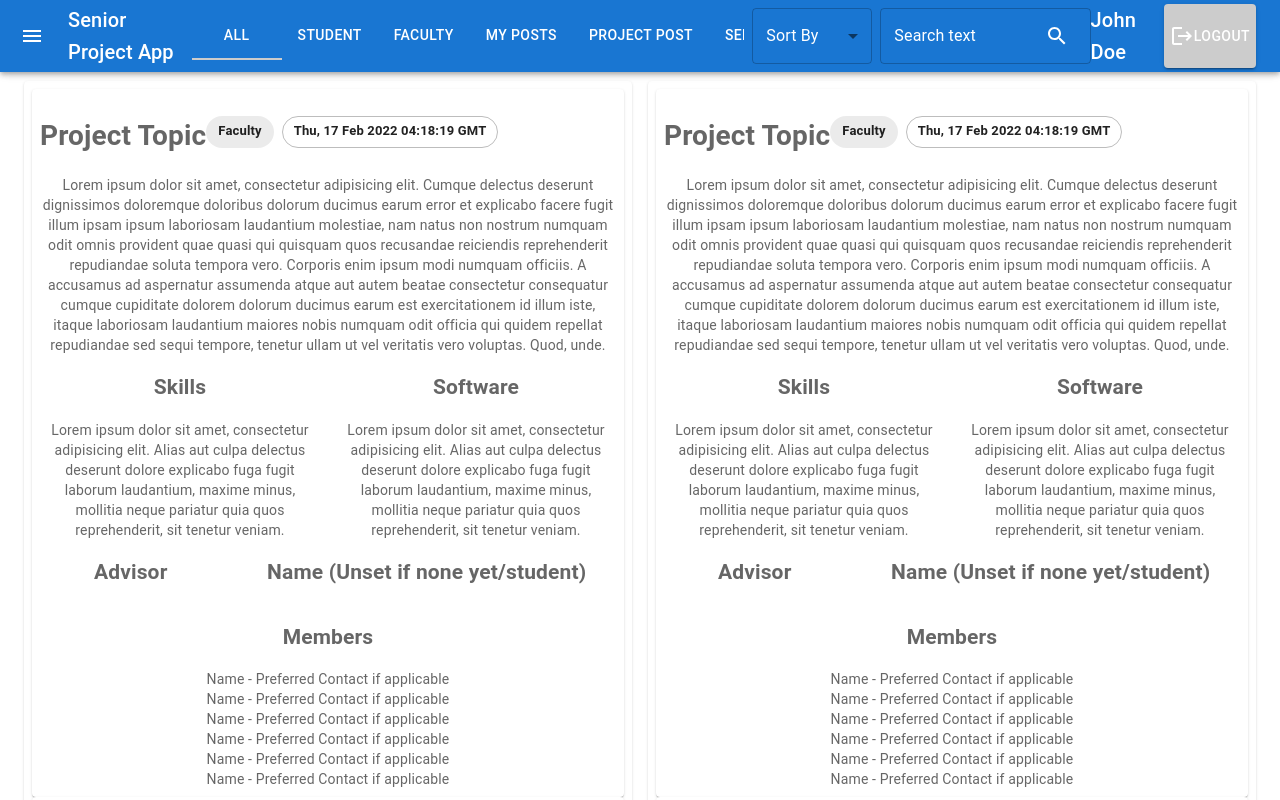
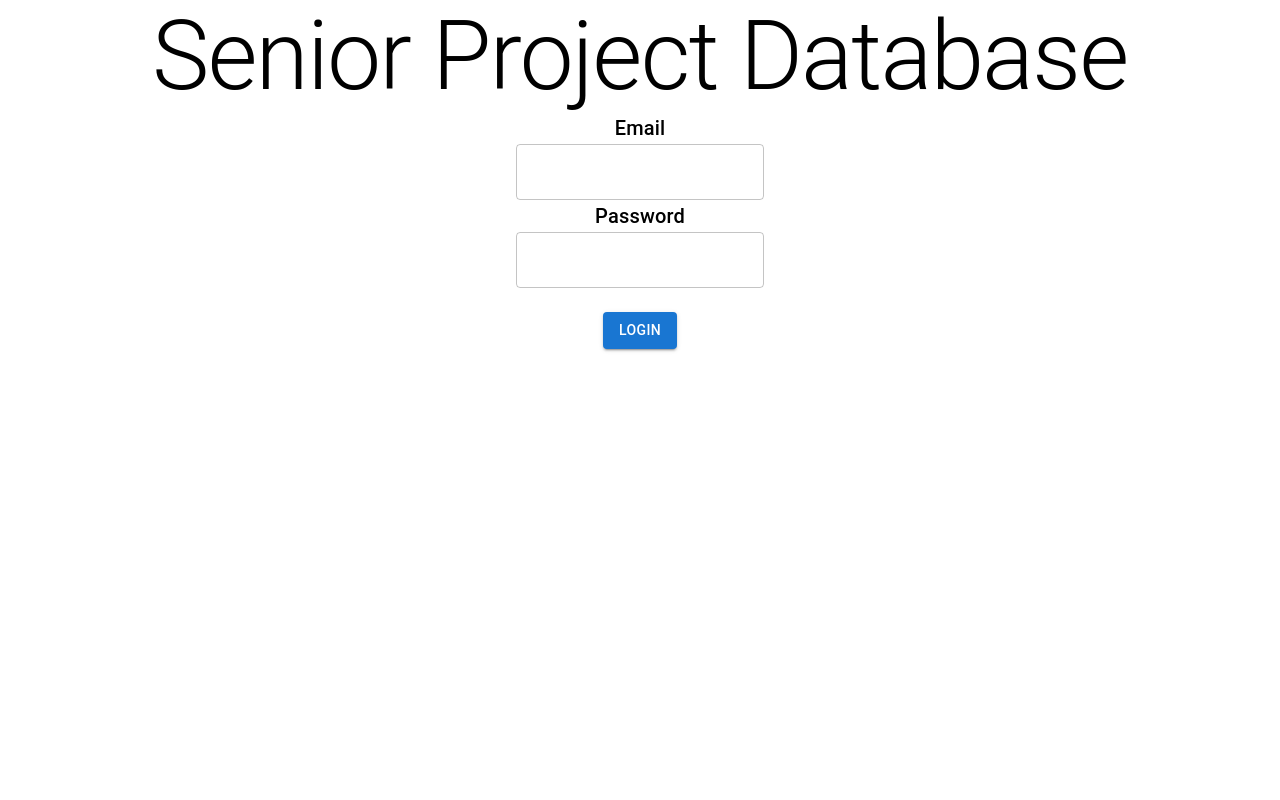
Before and after one commit to MenkeTechnologies/CIS4914ProjectDatabaseUI, a React (Create React App) app: page / in a window 1280 px wide. Shown: the top 800 px of the page. Built offline with nearby package versions, Linux system fonts and the light colour scheme.

Commit message:
login impl

```diff
--- a/src/components/App.js
+++ b/src/components/App.js
@@ -7,6 +7,7 @@ import initialState from "../state/InitialState";
 import GlobalState from "../state/GlobalState";
 import { createReducers } from "../state/Reducers";
 import { LOGGED_IN } from "../util/Consts";
+import Login from "./Login";
 
 const App = () => {
   const [state, setState] = React.useState(initialState);
@@ -19,9 +20,7 @@ const App = () => {
         <TabContent/>
         <DrawerNav/>
       </React.Fragment> :
-      <React.Fragment>
-        <h1>need to login...</h1>
-      </React.Fragment>
+      <Login/>
     }
   </GlobalState.Provider>
 };
--- a/src/components/Login.js
+++ b/src/components/Login.js
@@ -3,11 +3,27 @@ import Box from '@mui/material/Box';
 import TextField from '@mui/material/TextField';
 import { Button } from "@mui/material";
 import Typography from "@mui/material/Typography";
+import GlobalState from "../state/GlobalState";
 
 
 const Login = () => {
+  const {
+    loginUser,
+  } = React.useContext(GlobalState);
+
   return <React.Fragment>
 
+
+    <Box
+      component="form"
+      sx={{
+        display: "flex", flex: "1", justifyContent: "center"
+      }}
+      noValidate
+      autoComplete="off"
+    >
+      <Typography variant={"h1"}>Senior Project Database</Typography>
+    </Box>
     <Box
       component="form"
       sx={{
@@ -41,7 +57,7 @@ const Login = () => {
       />
     </Box>
     <Box sx={{display: "flex", flex: "1", justifyContent: "center"}}>
-      <Button variant="contained" component="span" sx={{mt: 3}}>
+      <Button variant="contained" component="span" sx={{mt: 3}} onClick={loginUser}>
         Login
       </Button>
     </Box>
--- a/src/state/InitialState.js
+++ b/src/state/InitialState.js
@@ -10,7 +10,7 @@ import {
 } from "../util/Consts";
 
 const initialState = {
-  [LOGGED_IN]: true,
+  [LOGGED_IN]: false,
   [DRAWER_OPEN]: false,
   [ACTIVE_TAB]: 0,
   [SORT_BY]: '',
--- a/src/state/Reducers.js
+++ b/src/state/Reducers.js
@@ -1,4 +1,4 @@
-import { ACTIVE_TAB, DRAWER_OPEN, KEYDOWN, SHIFT, SORT_BY, TAB, USERNAME } from "../util/Consts";
+import { ACTIVE_TAB, DRAWER_OPEN, KEYDOWN, LOGGED_IN, SHIFT, SORT_BY, TAB, USERNAME } from "../util/Consts";
 
 export const createReducers = (state, setState) => {
   const addState = (obj) => setState({...state, ...obj})
@@ -21,8 +21,12 @@ export const createReducers = (state, setState) => {
   };
   const handleNavChange = (tabIdx) => (e) => hideDrawerAndSetTab(e, tabIdx)
 
+  const loginUser = (e) => {
+    addState({[LOGGED_IN]: true})
+  }
+
   const logoutUser = (e) => {
-    console.log("log out")
+    addState({[LOGGED_IN]: false})
   }
 
   const hideDrawerAndSetTab = (e, v) => {
@@ -41,6 +45,7 @@ export const createReducers = (state, setState) => {
     hideDrawer,
     handleNavChange,
     hideDrawerAndSetTab,
-    logoutUser
+    logoutUser,
+    loginUser
   }
 }
```
